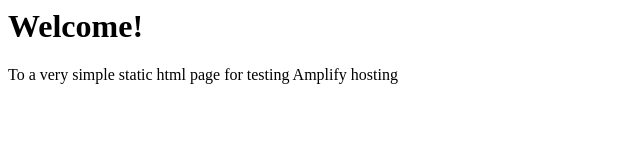
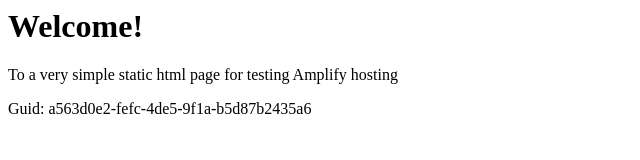
Before and after one commit to aws-aemilia-sin/Github-PR-Commit-Integration-Test-DoNotTouch-v0-prod-ap-southeast-1, a website: page src/index.html in a window 1280 px wide. Shown: the whole page, without its empty margins (0-640 px from the left). Drawn offline with Linux system fonts and the light colour scheme.

Commit message:
commit from integ tests

```diff
--- a/src/index.html
+++ b/src/index.html
@@ -1,3 +1,5 @@
+
+
 <html lang="en">
 
 <head>
@@ -10,6 +12,6 @@
 <body>
     <h1>Welcome!</h1>
     <p>To a very simple static html page for testing Amplify hosting</p>
-</body>
+    <p>Guid: a563d0e2-fefc-4de5-9f1a-b5d87b2435a6</p></body>
 
 </html>
```
